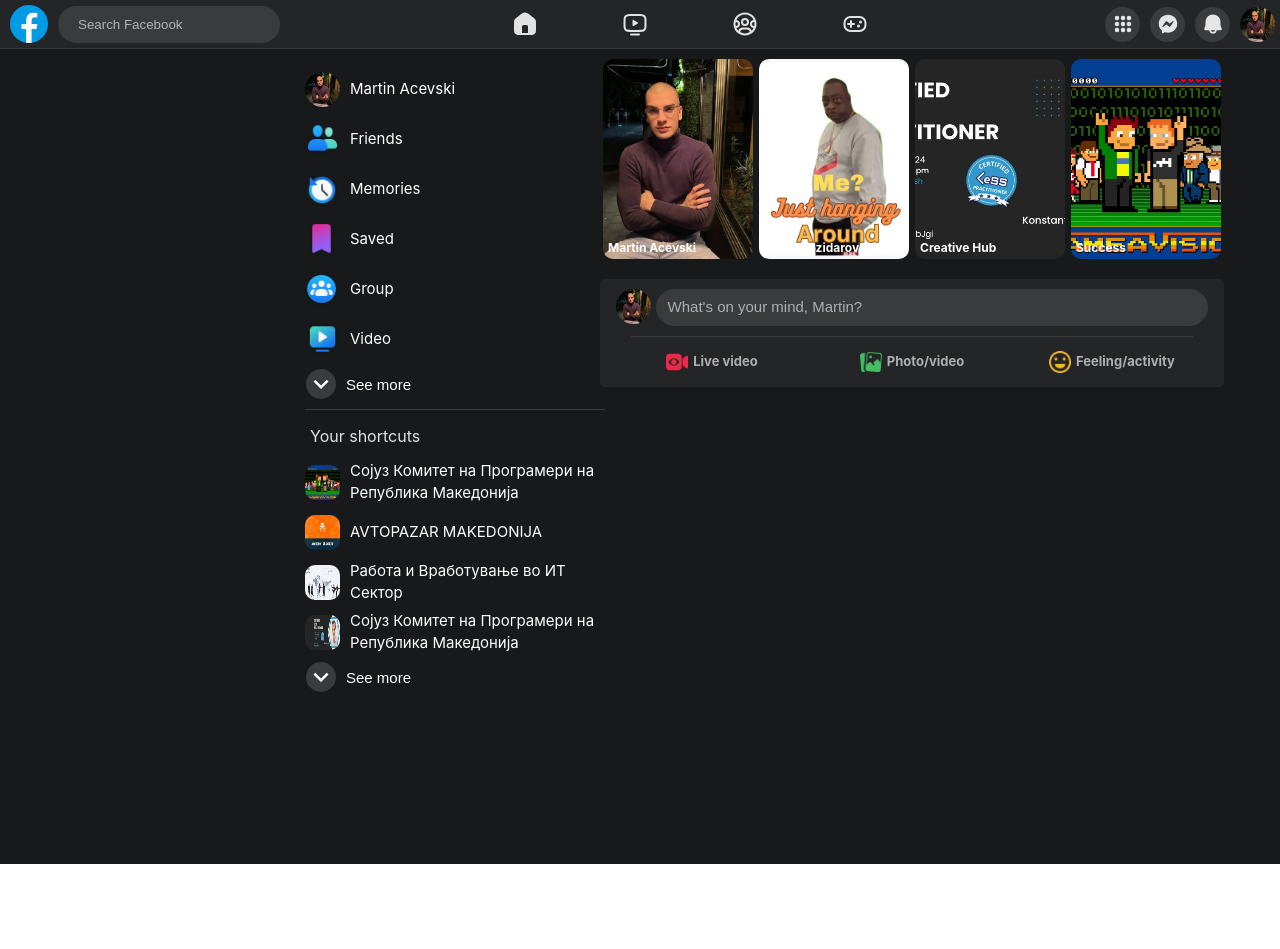
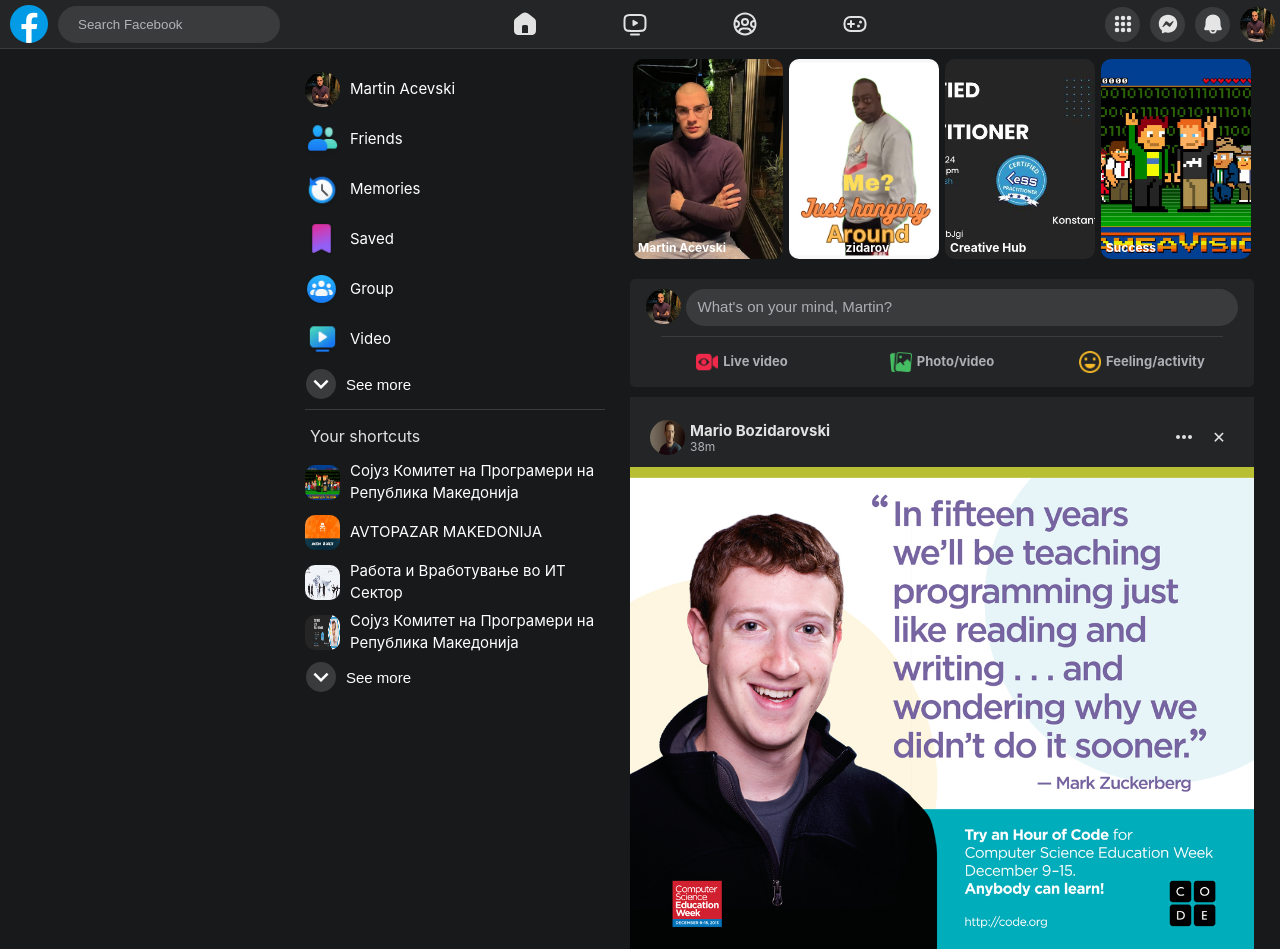
Before and after one commit to martinacev/facebook-homepage, a React (Vite) app: page / in a window 1280 px wide. Before the commit the page ends 864 px from the top, so only its background shows below. Built offline with nearby package versions, Linux system fonts and the light colour scheme.

Commit message:
adding-image

```diff
--- a/src/components/main/Main.jsx
+++ b/src/components/main/Main.jsx
@@ -2,13 +2,14 @@
 
 import Story from "../story/Story";
 import Post from "../post/Post";
+import Status from "../status/Status";
 
 const Main = () => {
 	return (
 		<div className={classes.container}>
 			<Story />
-             <Post />
-
+			<Post />
+			<Status />
 		</div>
 	);
 };
--- a/src/components/main/Main.module.css
+++ b/src/components/main/Main.module.css
@@ -1,4 +1,10 @@
 .container {
 	display: flex;
 	flex-direction: column;
+	margin: 0px 30px;
 }
+
+.status {
+	display: flex;
+	background-color: #242526;
+}
--- /dev/null
+++ b/src/components/status/Status.jsx
@@ -0,0 +1,54 @@
+import classes from "./Status.module.css";
+import mario from "/public/mark.jpg";
+import image from "/public/programin-learn.jpg";
+
+const Status = () => {
+	return (
+		<div className={classes.container}>
+			<div className={classes.status}>
+				<div className={classes.wrapper}>
+					<img
+						className={classes.profilePic}
+						src={mario}
+						alt="profile"
+					/>
+					<div className={classes.information}>
+						<p className={classes.name}>Mario Bozidarovski</p>
+						<p className={classes.time}>38m</p>
+					</div>
+
+					<div className={classes.dots}>
+						<div className={classes.background}>
+							<svg
+								viewBox="0 0 20 20"
+								width="20"
+								height="20"
+								fill="currentColor"
+							>
+								<g
+									transform="translate(-446 -350)"
+								>
+									<path d="M458 360a2 2 0 1 1-4 0 2 2 0 0 1 4 0m6 0a2 2 0 1 1-4 0 2 2 0 0 1 4 0m-12 0a2 2 0 1 1-4 0 2 2 0 0 1 4 0"></path>
+								</g>
+							</svg>
+						</div>
+
+						<div className={classes.cross}>
+							<p className={classes.simbol}>✕</p>
+						</div>
+					</div>
+				</div>
+
+				<div className={classes.image}>
+					<img
+						className={classes.photo}
+						src={image}
+						alt="learn-programing-post"
+					/>
+				</div>
+			</div>
+		</div>
+	);
+};
+
+export default Status;
--- /dev/null
+++ b/src/components/status/Status.module.css
@@ -0,0 +1,111 @@
+.container {
+	display: flex;
+	flex-direction: column;
+	background-color: #242526;
+	margin-top: 10px;
+}
+
+.status {
+	display: flex;
+	flex-direction: column;
+	border-radius: 5px;
+	width: 100%;
+}
+
+.wrapper {
+	display: flex;
+	width: 100%;
+	height: 60px;
+	margin-top: 10px;
+	align-items: center;
+}
+
+.profilePic {
+	width: 35px;
+	height: 35px;
+	border-radius: 20px;
+	margin-left: 20px;
+}
+
+.information {
+	flex-direction: column;
+	line-height: 1.1px;
+	margin-left: 5px;
+	width: 100%;
+}
+
+.name {
+	font-size: 15px;
+	font-weight: bold;
+}
+
+.time {
+	font-size: 12px;
+	color: #b0b3b8;
+}
+
+.image {
+	display: flex;
+	flex-direction: column;
+	width: 624px;
+}
+
+.dots {
+	width: 100%;
+	display: flex;
+	align-items: center;
+	justify-content: end;
+	margin-right: 20px;
+	gap: 5px;
+}
+
+.svg {
+	align-items: center;
+	justify-content: center;
+	width: 30px;
+	height: 30px;
+	border-radius: 20px;
+	font-size: 15px;
+}
+
+.background {
+	display: flex;
+	align-items: center;
+	justify-content: center;
+	width: 30px;
+	height: 30px;
+	border-radius: 20px;
+}
+
+.background:hover {
+	background-color: #3a3b3c;
+}
+
+.simbol {
+	display: flex;
+	align-items: center;
+	width: 30px;
+	height: 30px;
+}
+
+.cross {
+	display: flex;
+	align-items: center;
+	width: 30px;
+	height: 20px;
+}
+
+.simbol {
+	display: flex;
+	align-items: center;
+	justify-content: center;
+	border-radius: 20px;
+}
+
+.svg:hover {
+	background-color: #3a3b3c;
+}
+
+.simbol:hover {
+	background-color: #3a3b3c;
+}
```
Also changed, not shown: src/components/post/Post.jsx (+6 -13 lines), public/mark.jpg (added), public/programin-learn.jpg (added).
